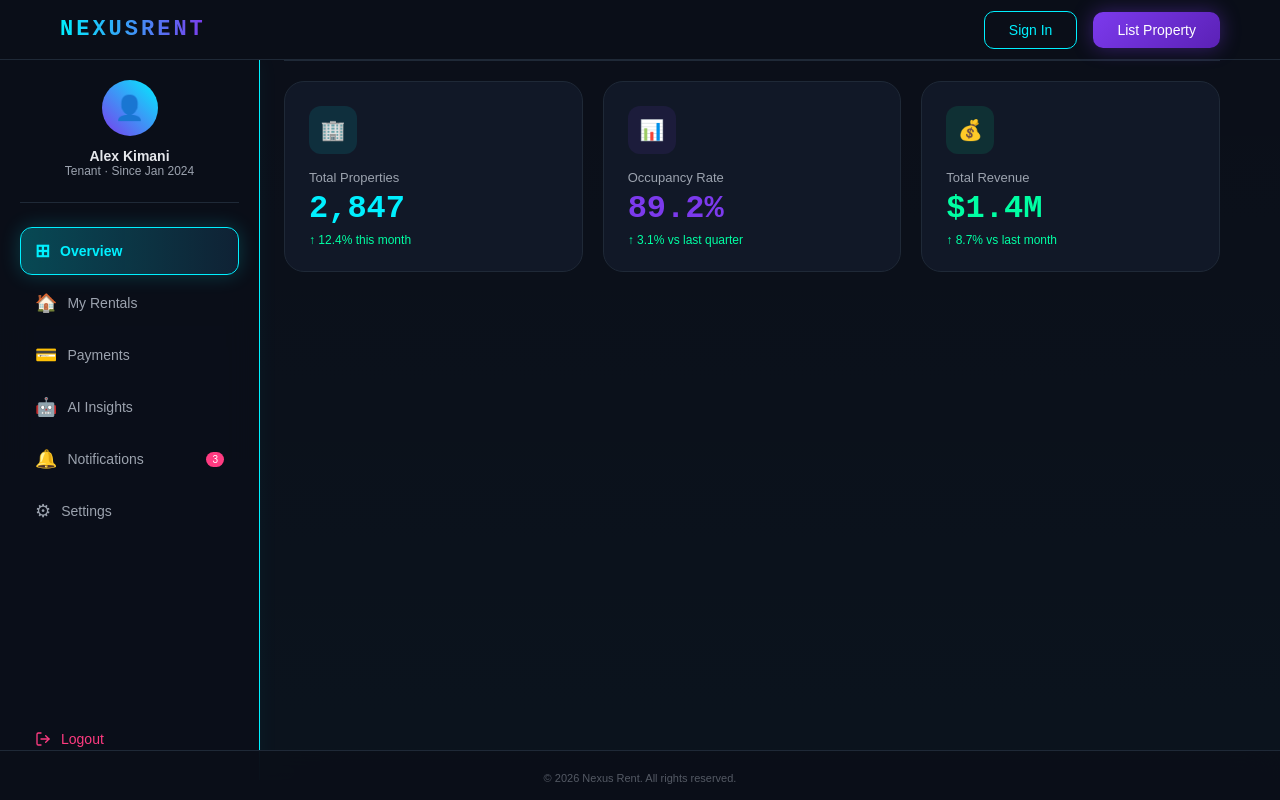
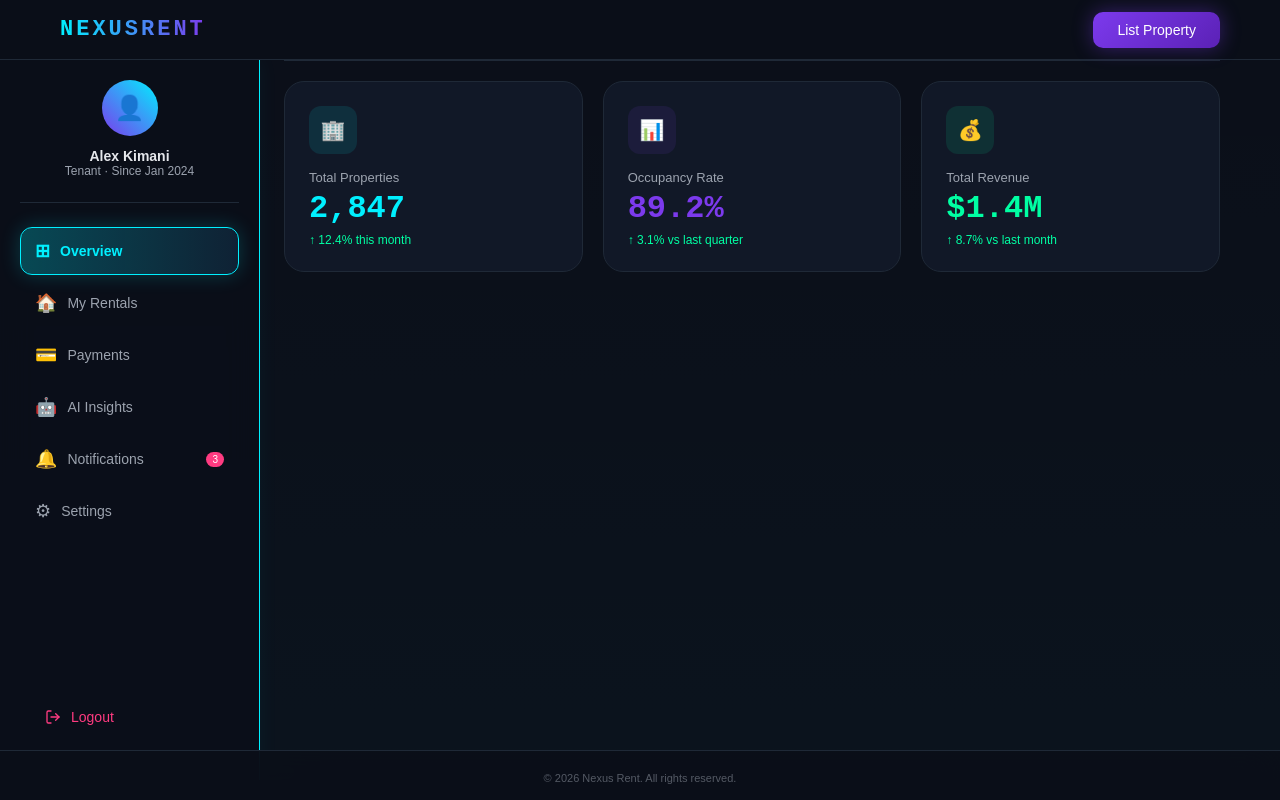
Before and after one commit to Moniqchege/nexus-rent, a Next.js app in the folder frontend/: page /dashboard in a window 1280 px wide. Built offline with nearby package versions, Linux system fonts and the light colour scheme; no server answers.

Commit message:
feat: Implement initial Navbar component and global styling for core UI elements.

```diff
--- a/frontend/app/components/layout/Navbar.tsx
+++ b/frontend/app/components/layout/Navbar.tsx
@@ -2,17 +2,27 @@
 import { useRouter, usePathname } from "next/navigation";
 import { Menu } from "lucide-react";
 import { useUIStore } from "@/app/store/uiStore";
+import { useEffect, useState } from "react";
 
 export default function Navbar() {
   const router = useRouter();
   const pathname = usePathname();
   const toggleSidebar = useUIStore((state) => state.toggleSidebar);
 
-  const isDashboardPage = pathname?.startsWith("/dashboard") ||
+  const [mounted, setMounted] = useState(false);
+
+useEffect(() => {
+  setMounted(true);
+}, []);
+
+const isDashboardPage =
+  pathname?.startsWith("/dashboard") ||
   pathname?.startsWith("/rentals") ||
   pathname?.startsWith("/payments") ||
   pathname?.startsWith("/ai-insights") ||
   pathname?.startsWith("/settings");
+
+const isHeroPage = mounted && pathname === "/";
 
   return (
     <nav className="top-nav">
@@ -38,12 +48,14 @@ export default function Navbar() {
         </div>
       </div>
       <div className="nav-actions">
+        {isHeroPage && (
     <button
       className="btn-primary"
       onClick={() => router.push("/login")}
     >
       Sign In
     </button>
+  )}
         <button className="btn-purple">List Property</button>
       </div>
     </nav>
--- a/frontend/app/globals.css
+++ b/frontend/app/globals.css
@@ -798,7 +798,8 @@
   border-radius: 0;
   box-shadow: 0 0 20px rgba(0, 240, 255, 0.1);
   padding: 20px;
-  height: calc(100vh - 80px);
+  height: calc(100vh - 80px - 30px);
+  padding-bottom: 30px;
   overflow-y: auto;
   -ms-overflow-style: none;
   scrollbar-width: none;
@@ -894,6 +895,7 @@
 
   .sidebar-item.logout {
     margin-top: 24px;
+    padding: 24px;
     color: var(--accent-danger);
   }
 
```
Lines whose indentation alone changed are shown as unchanged.
